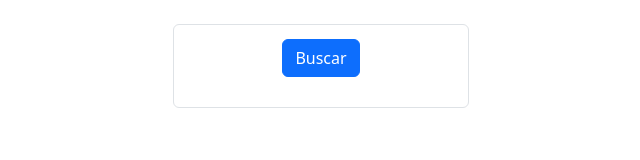
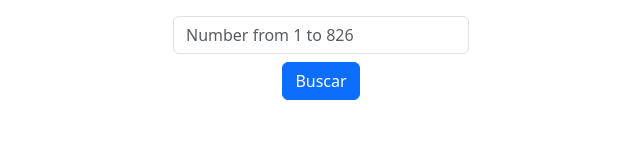
Before and after one commit to CaroV2/LAB-4, a website: page index.html in a window 1280 px wide. Shown: the whole page, without its empty margins (319-959 px from the left). Drawn offline with nearby package versions, Linux system fonts and the light colour scheme.

Commit message:
index completed

```diff
--- a/index.html
+++ b/index.html
@@ -9,12 +9,12 @@
     <link href="https://cdn.jsdelivr.net/npm/bootstrap@5.3.0-alpha1/dist/css/bootstrap.min.css" rel="stylesheet" integrity="sha384-GLhlTQ8iRABdZLl6O3oVMWSktQOp6b7In1Zl3/Jr59b6EGGoI1aFkw7cmDA6j6gD" crossorigin="anonymous">
 </head>
 <body>
-    <div class = "container text-center w-25 mt-4">
+    <div class = "container text-center w-25 mt-3">
         <form>
-            <imput class = "form-control" type = "text" placeholder = "Texto...">
+            <input class = "form-control" type = "text" placeholder = "Number from 1 to 826">
                 <button type = "submit" class = "mt-2 btn btn-primary">Buscar</button>
         </form>
-        <div class = "pokemon-container mt-4">
+        <div class = "character-container mt-4">
         </div>
     </div>
     <script src = "index.js" type="module"></script>
```
